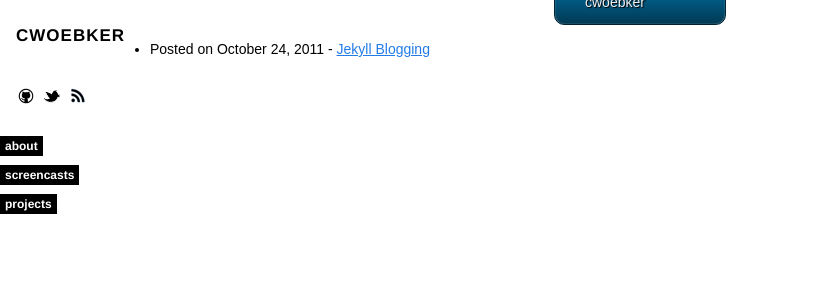
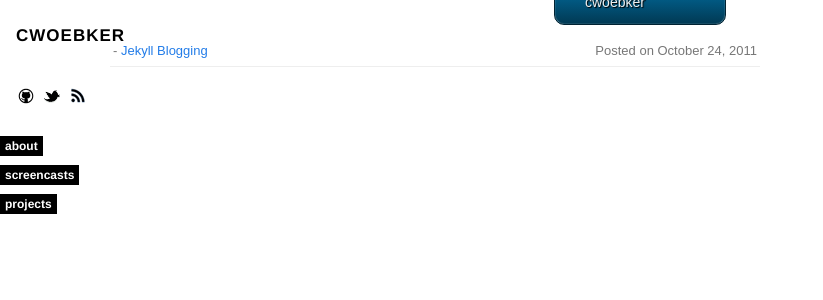
Before and after one commit to cwoebker/.com, a Jekyll site: the page built from index.html, in a window 1280 px wide. Shown: the top 300 px of the page, without its empty margins (0-823 px from the left). Built offline with Jekyll 4.4.1, drawn with Linux system fonts in a browser that asks for light colours; nearby versions of some CDN libraries; Markdown is read by kramdown in place of the engine named in the settings.

Commit message:
fixed some css

```diff
--- a/css/styles.css
+++ b/css/styles.css
@@ -28,15 +28,15 @@ hr{
   width: 650px;
   margin-bottom: 50px;
 }
-.related{
+.posts{
   margin-top: 10px;
   font-family: "Helvetica", sans-serif;
 }
-.related ul{
+.posts ul{
   margin: 0;
   padding: 0;
 }
-.related li{
+.posts li{
   font-size: 13px;
   list-style: none;
   padding: 5px 3px;
@@ -44,13 +44,13 @@ hr{
   color: #777;
   border-bottom: 1px solid #eee;
 }
-.related li span{
+.posts li span{
   float: right;
 }
-.related a{
+.posts a{
   text-decoration: none;
 }
-.related a:hover{
+.posts a:hover{
   text-decoration: underline;
 }
 h1,h2,h3,h4{
```
